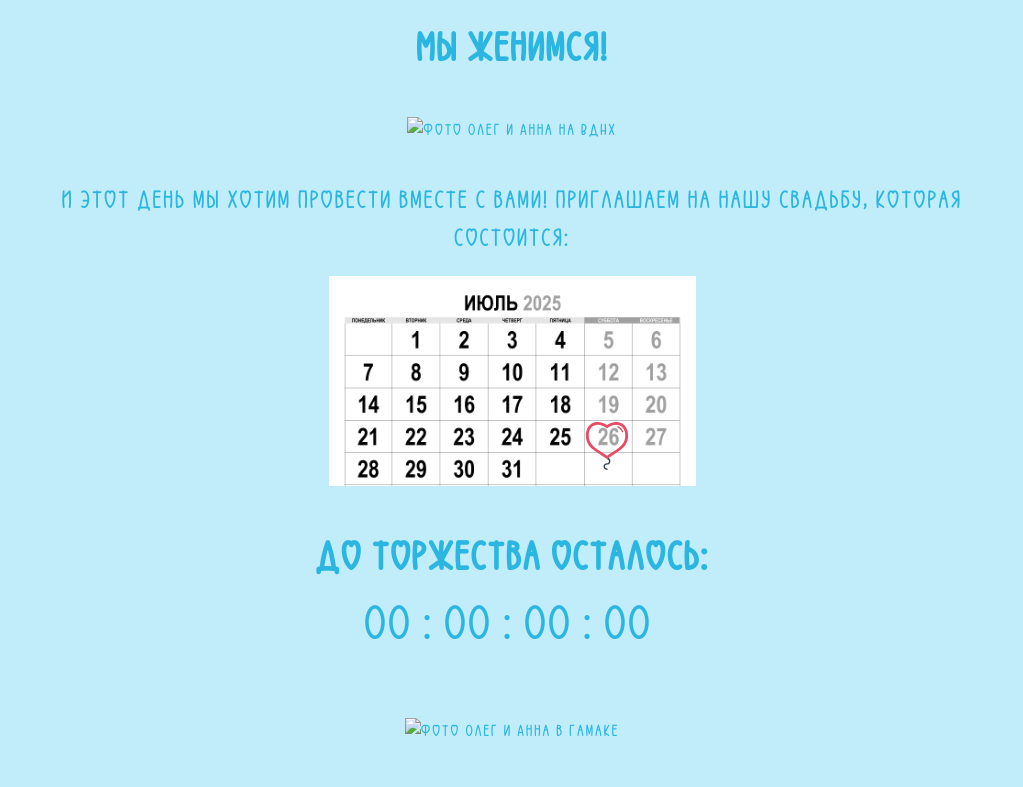
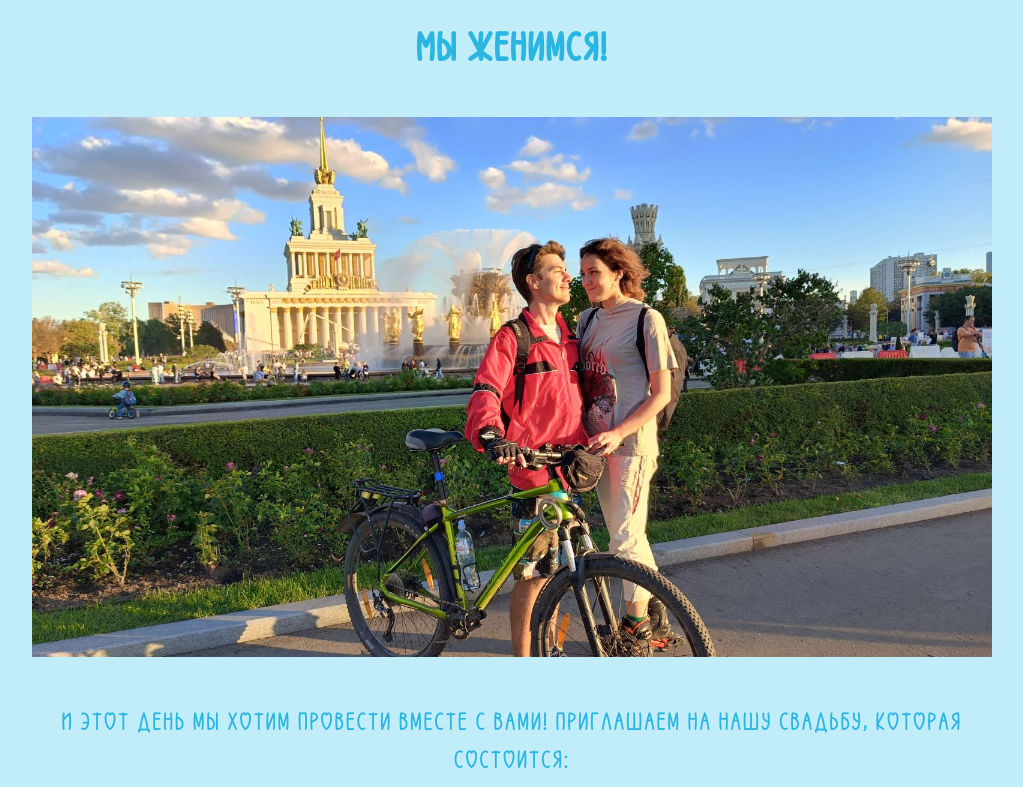
Before and after one commit to Oleg-Solovev/wedding, a plain HTML site: page index.html in a window 1280 px wide. Shown: the part 933-1720 px from the top of the page, without its empty margins (128-1151 px from the left). Drawn offline with Linux system fonts and the light colour scheme; the site is published under a folder, as on GitHub Pages, so addresses that start at the root find nothing.

Commit message:
#04 Исправление багов

```diff
--- a/index.html
+++ b/index.html
@@ -8,7 +8,7 @@
   <link rel="stylesheet" href="css/style.css">
   <link type="image/x-icon" href="img/logo.svg" rel="icon">
   <title>Олег и Анна</title>
-  <script src="/js/main.js" defer></script>
+  <script src="js/main.js" defer></script>
 </head>
 
 <body>
@@ -26,8 +26,8 @@
         <p class="section__descr-XXL">Мы женимся!</p>
 
         <picture class="greeting__picture">
-          <source media="(min-width: 400px)" srcset="/img/foto-vdnh-xl.jpg">
-          <img src="/img/foto-vdnh-xs.jpg" alt="Фото Олег и Анна на ВДНХ" style="width:auto;">
+          <source media="(min-width: 400px)" srcset="img/foto-vdnh-xl.jpg">
+          <img src="img/foto-vdnh-xs.jpg" alt="Фото Олег и Анна на ВДНХ" style="width:auto;">
         </picture>
 
         <p class="section__descr">И этот день мы хотим провести вместе с вами!
@@ -50,8 +50,8 @@
         </div>
 
         <picture class="greeting__picture">
-          <source media="(min-width: 400px)" srcset="/img/foto-gamak.jpg">
-          <img src="/img/foto-gamak-xs.jpg" alt="Фото Олег и Анна в гамаке" style="width:auto;">
+          <source media="(min-width: 400px)" srcset="img/foto-gamak.jpg">
+          <img src="img/foto-gamak-xs.jpg" alt="Фото Олег и Анна в гамаке" style="width:auto;">
         </picture>
 
       </div>
```
